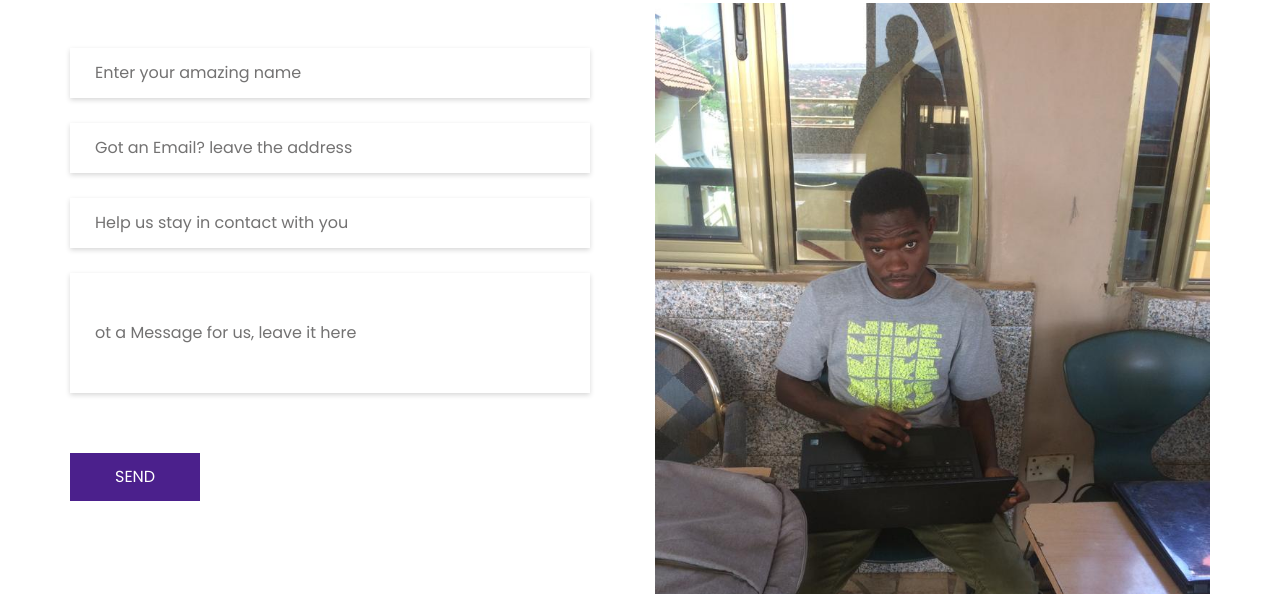
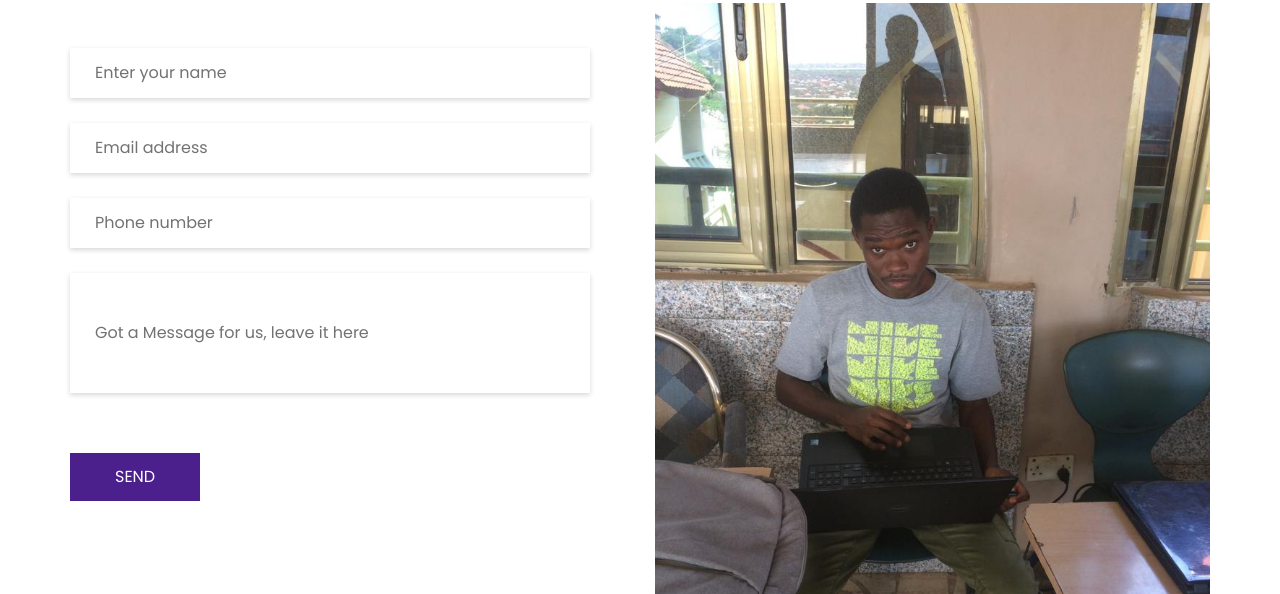
Before and after one commit to Optimisticjop/alort.github.io, a plain HTML site: page contact.html in a window 1280 px wide. Shown: the part 206-800 px from the top of the page. Drawn offline with nearby package versions, Linux system fonts and the light colour scheme.

Commit message:
Update contact.html

```diff
--- a/contact.html
+++ b/contact.html
@@ -91,16 +91,16 @@
         <div class="col-md-6">
           <form action="">
             <div>
-              <input type="text" placeholder="Enter your amazing name" />
+              <input type="text" placeholder="Enter your name" />
             </div>
             <div>
-              <input type="email" placeholder="Got an Email? leave the address" />
+              <input type="email" placeholder="Email address" />
             </div>
             <div>
-              <input type="text" placeholder="Help us stay in contact with you" />
+              <input type="text" placeholder="Phone number" />
             </div>
             <div>
-              <input type="text" class="message-box" placeholder="ot a Message for us, leave it here" />
+              <input type="text" class="message-box" placeholder="Got a Message for us, leave it here" />
             </div>
             <div class="d-flex ">
               <button>
```
